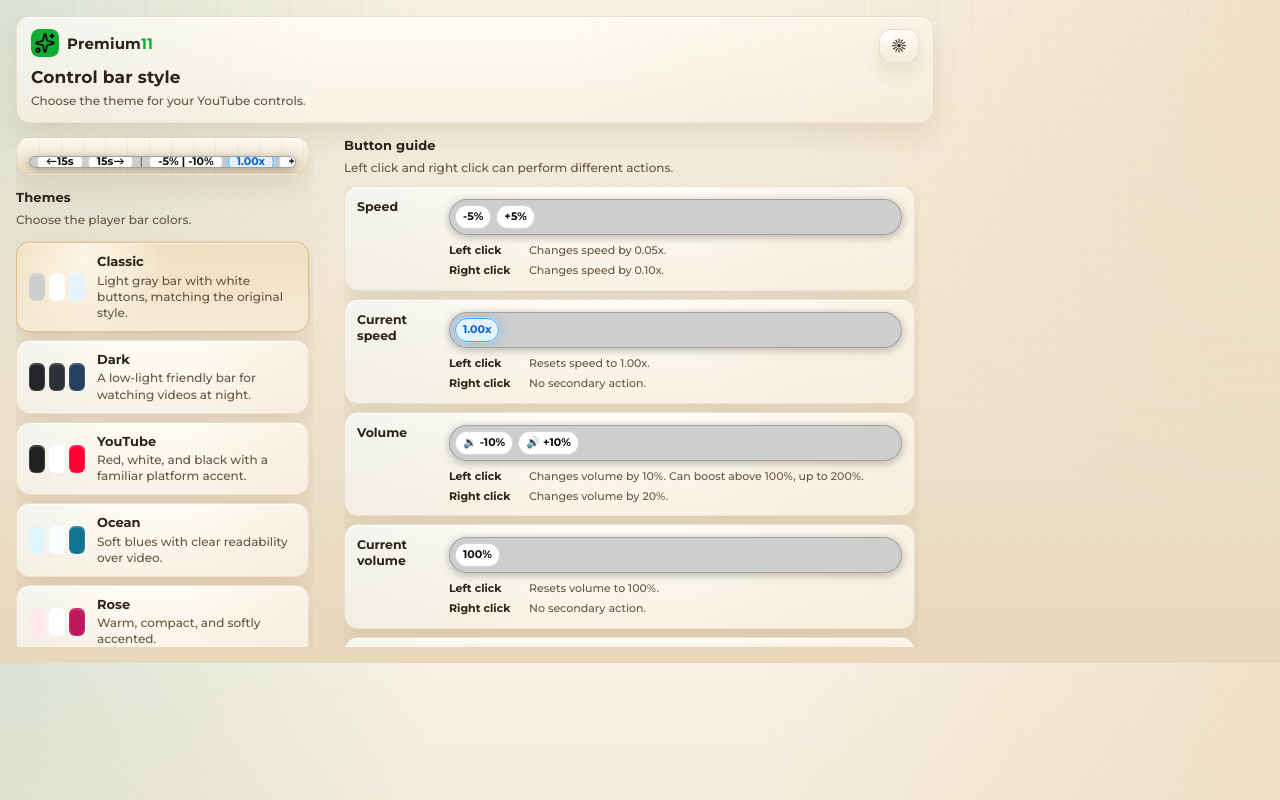
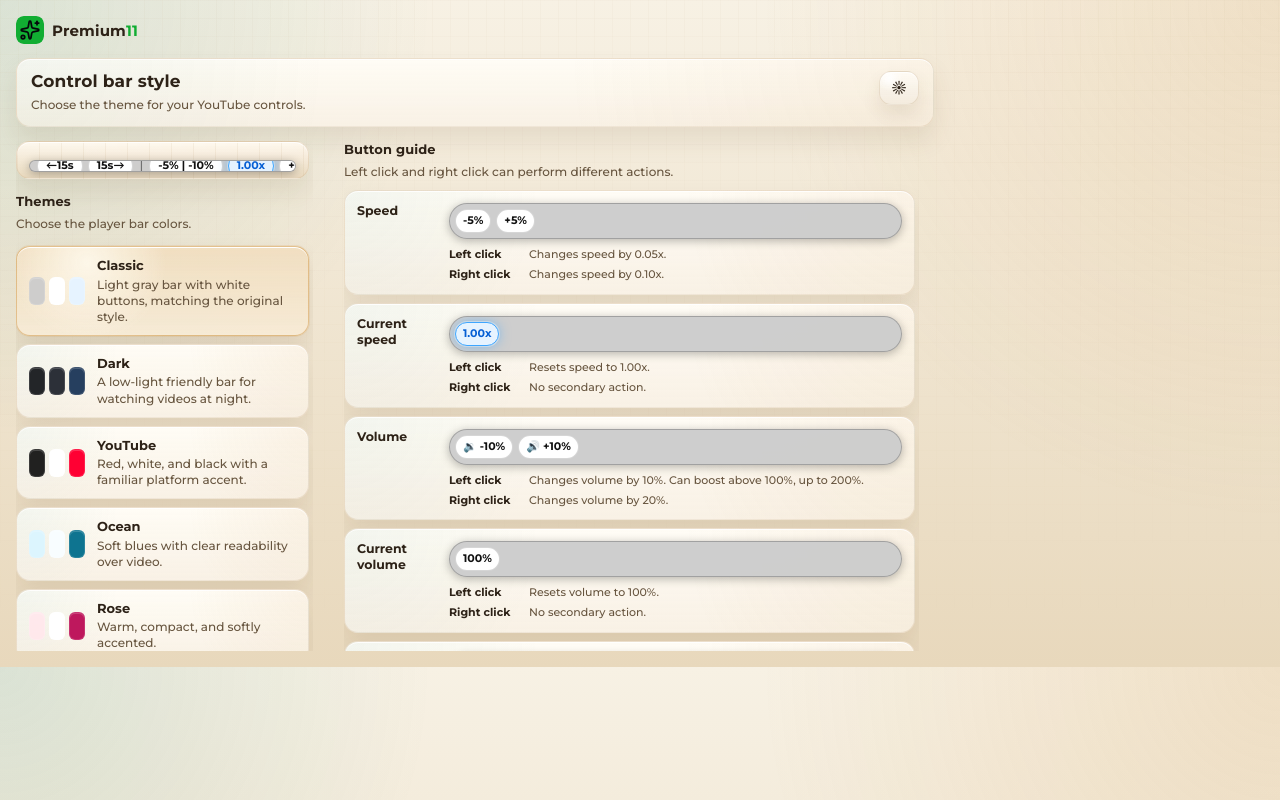
Before and after one commit to LisandroNahuelH/playback-controls-for-youtube, a website built with Vite: page src/popup/index.html in a window 1280 px wide. Both pictures are taken after a click on the button "Switch popup to light mode". Built offline with nearby package versions, Linux system fonts and the light colour scheme.

Commit message:
feat(ui): premium11 brand link and scrollbar styling
Source of the shipped v0.3.11 build: the dist CSS sha256 matches the chrome-store package.

```diff
--- a/src/popup/index.html
+++ b/src/popup/index.html
@@ -7,12 +7,17 @@
   </head>
   <body>
     <main class="popup-shell">
+      <a
+        class="p11-brand"
+        href="https://www.premium11.com/"
+        target="_blank"
+        rel="noopener noreferrer"
+      >
+        <img class="p11-brand__mark" src="/brand/premium11-mark.svg" alt="" width="28" height="28" />
+        <span class="p11-brand__name"></span>
+      </a>
       <header class="popup-header">
         <div class="popup-header-main">
-          <div class="p11-brand" aria-hidden="true">
-            <img class="p11-brand__mark" src="/brand/premium11-mark.svg" alt="" width="28" height="28" />
-            <span class="p11-brand__name"></span>
-          </div>
           <div>
             <h1 data-role="popup-header-title"></h1>
             <p data-role="popup-header-subtitle"></p>
--- a/src/popup/styles/layout.css
+++ b/src/popup/styles/layout.css
@@ -28,7 +28,7 @@
   overflow-y: auto;
   scrollbar-gutter: stable;
   scrollbar-width: auto;
-  scrollbar-color: var(--scrollbar-thumb) color-mix(in srgb, var(--surface-strong, #0c1b27) 70%, transparent 30%);
+  scrollbar-color: var(--scrollbar-thumb) color-mix(in srgb, var(--surface-strong) 70%, transparent 30%);
   padding-right: 4px;
 }
 
@@ -43,7 +43,7 @@
   overflow-y: auto;
   scrollbar-gutter: stable;
   scrollbar-width: auto;
-  scrollbar-color: var(--scrollbar-thumb) color-mix(in srgb, var(--surface-strong, #0c1b27) 70%, transparent 30%);
+  scrollbar-color: var(--scrollbar-thumb) color-mix(in srgb, var(--surface-strong) 70%, transparent 30%);
   padding-right: 4px;
 }
 
@@ -68,8 +68,8 @@
   background-clip: padding-box;
   background: linear-gradient(
     180deg,
-    color-mix(in srgb, var(--scrollbar-thumb) 42%, white 58%),
-    var(--scrollbar-thumb) 48%,
+    color-mix(in srgb, var(--scrollbar-thumb) 78%, white 22%),
+    var(--scrollbar-thumb) 42%,
     var(--scrollbar-thumb-strong)
   );
   box-shadow: var(--scrollbar-thumb-shadow);
@@ -79,8 +79,8 @@
 .popup-col--guide::-webkit-scrollbar-thumb:hover {
   background: linear-gradient(
     180deg,
-    color-mix(in srgb, var(--scrollbar-thumb-hover) 38%, white 62%),
-    var(--scrollbar-thumb-hover) 46%,
+    color-mix(in srgb, var(--scrollbar-thumb-hover) 74%, white 26%),
+    var(--scrollbar-thumb-hover) 42%,
     var(--scrollbar-thumb-hover-strong)
   );
   box-shadow: var(--scrollbar-thumb-hover-shadow);
@@ -90,8 +90,8 @@
 .popup-col--guide::-webkit-scrollbar-thumb:active {
   background: linear-gradient(
     180deg,
-    color-mix(in srgb, var(--scrollbar-thumb-active) 38%, white 62%),
-    var(--scrollbar-thumb-active) 46%,
+    color-mix(in srgb, var(--scrollbar-thumb-active) 74%, white 26%),
+    var(--scrollbar-thumb-active) 42%,
     var(--scrollbar-thumb-active-strong)
   );
 }
@@ -120,10 +120,35 @@
   min-width: 0;
 }
 
+/* Outside cards — top-left brand (click → premium11.com) */
 .p11-brand {
   display: inline-flex;
   align-items: center;
   gap: 8px;
+  flex: 0 0 auto;
+  align-self: flex-start;
+  margin: 0;
+  padding: 0;
+  border: 0;
+  background: transparent;
+  color: inherit;
+  text-decoration: none;
+  cursor: pointer;
+  border-radius: 10px;
+  outline: none;
+  transition:
+    opacity 160ms ease,
+    transform 120ms ease;
+}
+
+.p11-brand:hover {
+  opacity: 0.92;
+  transform: translateY(-1px);
+}
+
+.p11-brand:focus-visible {
+  outline: 2px solid var(--focus, #ffb07a);
+  outline-offset: 3px;
 }
 
 .p11-brand__mark {
@@ -150,6 +175,15 @@
 .p11-brand__name::after {
   content: "11";
   color: #11ad32;
+}
+
+@media (prefers-reduced-motion: reduce) {
+  .p11-brand {
+    transition: none;
+  }
+  .p11-brand:hover {
+    transform: none;
+  }
 }
 
 .section-heading {
--- a/src/popup/styles/tokens.css
+++ b/src/popup/styles/tokens.css
@@ -64,8 +64,9 @@
   --preview-grid: rgba(255, 255, 255, 0.05);
   --preview-start: rgba(14, 33, 47, 0.55);
   --preview-end: rgba(6, 16, 24, 0.85);
-  --scrollbar-thumb: rgba(17, 173, 50, 0.96);
-  --scrollbar-thumb-strong: rgba(12, 140, 40, 0.94);
+  --surface-strong: rgba(12, 27, 39, 0.94);
+  --scrollbar-thumb: #11ad32;
+  --scrollbar-thumb-strong: #0c8c28;
   --scrollbar-track-border: rgba(255, 255, 255, 0.06);
   --scrollbar-track-bg:
     linear-gradient(180deg, rgba(255, 255, 255, 0.06), rgba(255, 255, 255, 0.015)),
@@ -75,16 +76,16 @@
     inset 0 0 0 1px rgba(255, 255, 255, 0.03);
   --scrollbar-thumb-shadow:
     inset 0 1px 0 rgba(255, 255, 255, 0.55),
-    0 0 0 1px rgba(95, 231, 140, 0.14),
-    0 0 18px rgba(17, 173, 50, 0.28);
-  --scrollbar-thumb-hover: rgba(46, 200, 80, 0.98);
-  --scrollbar-thumb-hover-strong: rgba(17, 173, 50, 0.96);
+    0 0 0 1px rgba(17, 173, 50, 0.22),
+    0 0 18px rgba(17, 173, 50, 0.36);
+  --scrollbar-thumb-hover: #2ec850;
+  --scrollbar-thumb-hover-strong: #11ad32;
   --scrollbar-thumb-hover-shadow:
     inset 0 1px 0 rgba(255, 255, 255, 0.62),
-    0 0 0 1px rgba(95, 231, 140, 0.2),
-    0 0 22px rgba(17, 173, 50, 0.34);
-  --scrollbar-thumb-active: rgba(17, 173, 50, 0.96);
-  --scrollbar-thumb-active-strong: rgba(10, 120, 34, 0.94);
+    0 0 0 1px rgba(17, 173, 50, 0.28),
+    0 0 22px rgba(17, 173, 50, 0.44);
+  --scrollbar-thumb-active: #11ad32;
+  --scrollbar-thumb-active-strong: #0a7822;
   --switch-off: rgba(255, 255, 255, 0.16);
   --font-ui: "Montserrat", "Segoe UI Variable", "Segoe UI", "Trebuchet MS", sans-serif;
 }
@@ -151,8 +152,9 @@
   --preview-grid: rgba(190, 161, 119, 0.12);
   --preview-start: rgba(255, 249, 239, 0.9);
   --preview-end: rgba(232, 216, 188, 0.95);
-  --scrollbar-thumb: rgba(17, 173, 50, 0.9);
-  --scrollbar-thumb-strong: rgba(12, 140, 40, 0.9);
+  --surface-strong: rgba(255, 249, 239, 0.98);
+  --scrollbar-thumb: #11ad32;
+  --scrollbar-thumb-strong: #0c8c28;
   --scrollbar-track-border: rgba(190, 161, 119, 0.18);
   --scrollbar-track-bg:
     linear-gradient(180deg, rgba(255, 252, 245, 0.96), rgba(241, 232, 214, 0.86)),
@@ -162,15 +164,15 @@
     inset 0 0 0 1px rgba(190, 161, 119, 0.08);
   --scrollbar-thumb-shadow:
     inset 0 1px 0 rgba(255, 255, 255, 0.84),
-    0 0 0 1px rgba(17, 173, 50, 0.16),
-    0 0 18px rgba(17, 173, 50, 0.18);
-  --scrollbar-thumb-hover: rgba(46, 200, 80, 0.96);
-  --scrollbar-thumb-hover-strong: rgba(17, 173, 50, 0.94);
+    0 0 0 1px rgba(17, 173, 50, 0.2),
+    0 0 18px rgba(17, 173, 50, 0.22);
+  --scrollbar-thumb-hover: #2ec850;
+  --scrollbar-thumb-hover-strong: #11ad32;
   --scrollbar-thumb-hover-shadow:
     inset 0 1px 0 rgba(255, 255, 255, 0.88),
-    0 0 0 1px rgba(17, 173, 50, 0.2),
-    0 0 22px rgba(17, 173, 50, 0.22);
-  --scrollbar-thumb-active: rgba(17, 173, 50, 0.96);
-  --scrollbar-thumb-active-strong: rgba(10, 120, 34, 0.94);
+    0 0 0 1px rgba(17, 173, 50, 0.24),
+    0 0 22px rgba(17, 173, 50, 0.28);
+  --scrollbar-thumb-active: #11ad32;
+  --scrollbar-thumb-active-strong: #0a7822;
   --switch-off: rgba(190, 161, 119, 0.42);
 }
```
